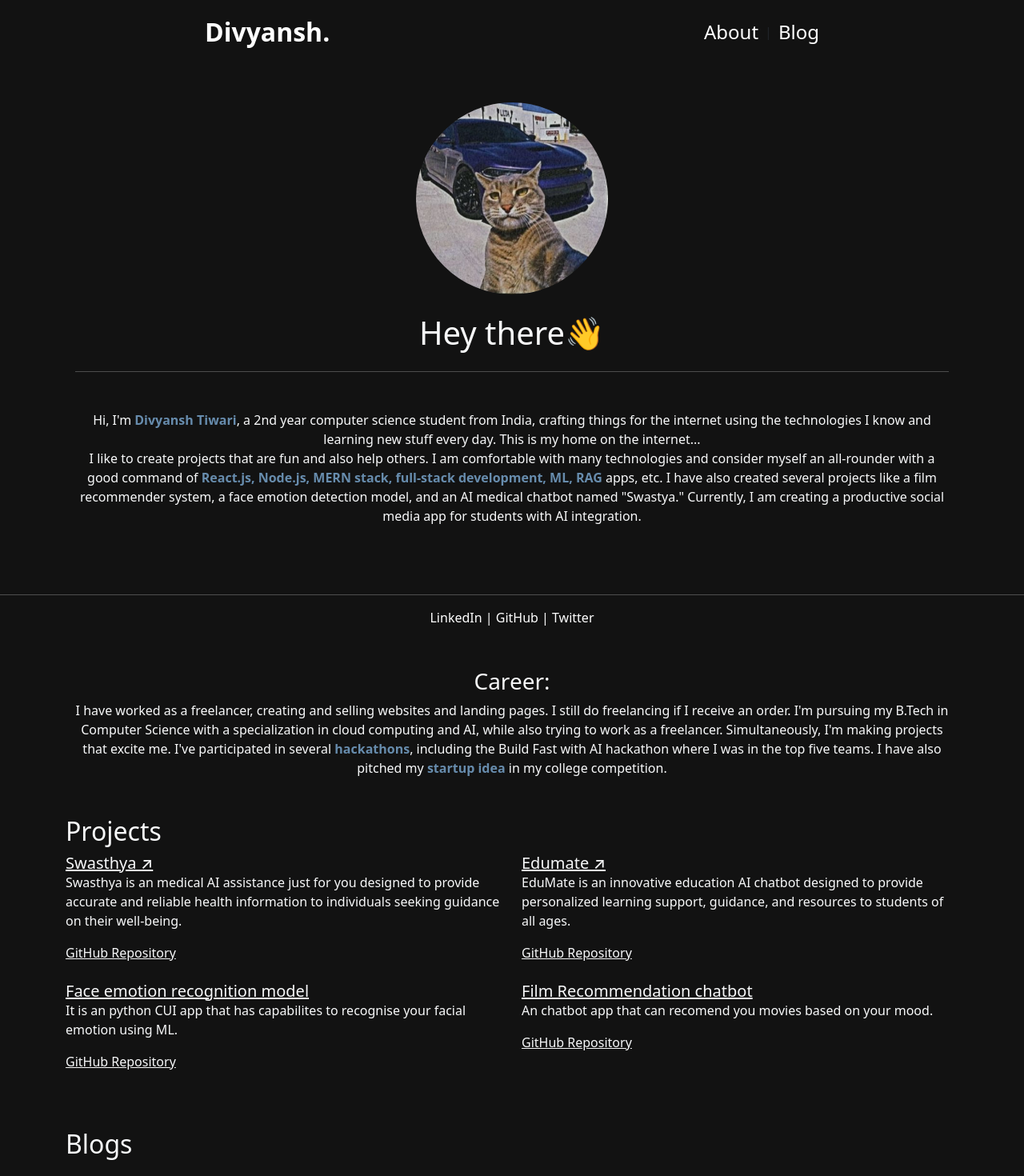
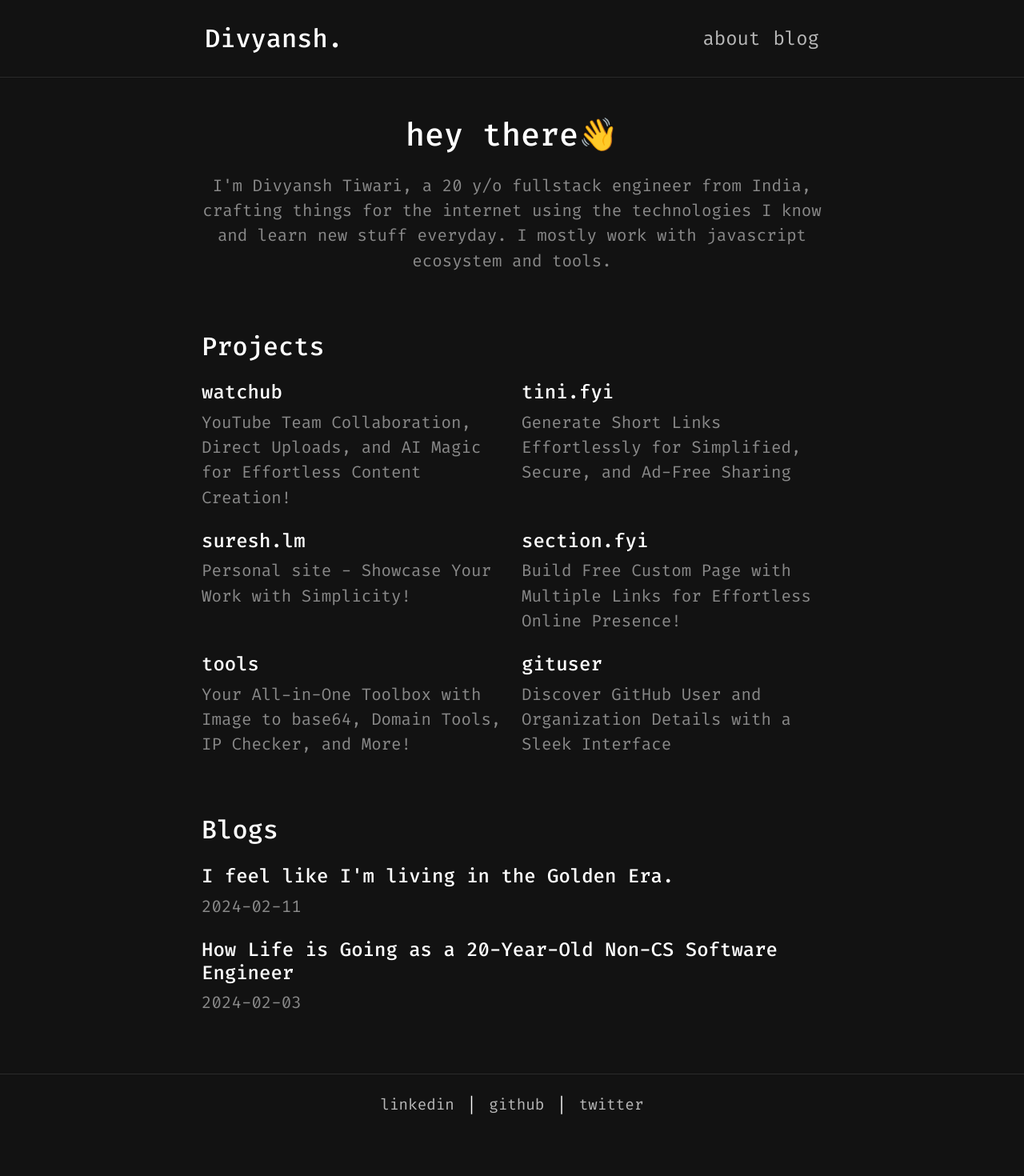
Before and after one commit to DivyanshTiwari20/site, a React (Vite) app: page / in a window 1280 px wide. Shown: the top 1470 px of the page at 80% size. After the commit the page ends 1419 px from the top, so only its background shows below. Built offline with nearby package versions, Linux system fonts and the light colour scheme.

Commit message:
fixed issues of home.jsx

```diff
--- a/src/components/Footer.jsx
+++ b/src/components/Footer.jsx
@@ -1,17 +1,40 @@
 import React from 'react';
 import { Container } from 'react-bootstrap';
 
+/**
+ * Footer Component
+ * - Provides social links
+ * - Sticks to bottom of the page
+ * - Maintains consistent styling with header
+ */
 function Footer() {
   return (
-    <footer className="footer mt-auto py-3">
-      <hr />
-      <Container className="d-flex justify-content-center align-items-center footer-content">
+    <footer className="footer">
+      <Container className="footer-container">
         <div className="social-links">
-          <a href="https://www.linkedin.com/in/divyansh-tiwari-47b2082aa/" target="_blank" rel="noopener noreferrer">LinkedIn</a>
-          <span> | </span>
-          <a href="https://github.com/DivyanshTiwari20" target="_blank" rel="noopener noreferrer">GitHub</a>
-          <span> | </span>
-          <a href="https://x.com/divyansh_ai" target="_blank" rel="noopener noreferrer">Twitter</a>
+          <a
+            href="https://www.linkedin.com/in/divyansh-tiwari-47b2082aa/"
+            target="_blank"
+            rel="noopener noreferrer"
+          >
+            linkedin
+          </a>
+          {' | '}
+          <a
+            href="https://github.com/DivyanshTiwari20"
+            target="_blank"
+            rel="noopener noreferrer"
+          >
+            github
+          </a>
+          {' | '}
+          <a
+            href="https://x.com/divyansh_ai"
+            target="_blank"
+            rel="noopener noreferrer"
+          >
+            twitter
+          </a>
         </div>
       </Container>
     </footer>
--- a/src/components/Header.jsx
+++ b/src/components/Header.jsx
@@ -1,34 +1,41 @@
 import React from 'react';
 import { Link, useLocation } from 'react-router-dom';
 
+/**
+ * Header Component
+ * - Provides navigation for the website
+ * - Sticks to top of the page
+ * - Shows active page state
+ * - Maintains minimal design with proper spacing
+ */
 function Header() {
+  // Get current location for active link styling
   const location = useLocation();
 
   return (
+    // Custom header with sticky positioning
     <header className="custom-header">
       <div className="header-container">
-        <Link to="/" className="header-brand">Divyansh.</Link>
+        {/* Website brand/logo */}
+        <Link to="/" className="header-brand">
+          Divyansh.
+        </Link>
+
+        {/* Navigation menu */}
         <nav className="header-nav">
           <Link
             to="/about"
             className={`header-link ${location.pathname === '/about' ? 'active' : ''}`}
           >
-            About
+            about
           </Link>
-          {' | '}
+          {' '} {/* Space between links */}
           <Link
             to="/blog"
             className={`header-link ${location.pathname === '/blog' ? 'active' : ''}`}
           >
-            Blog
+            blog
           </Link>
-          {/* {' | '}
-          <Link
-            to="/contact"
-            className={`header-link ${location.pathname === '/contact' ? 'active' : ''}`}
-          >
-            Contact
-          </Link> */}
         </nav>
       </div>
     </header>
--- a/src/components/Home.jsx
+++ b/src/components/Home.jsx
@@ -1,57 +1,84 @@
 import React from "react";
 import ProjectList from "./ProjectList";
 import BlogList from "./BlogList";
-import { HashLink as Link } from "react-router-hash-link";
+
+const Project = ({ title, description, link }) => (
+  <div className="mb-4">
+    <a href={link} className="text-white text-decoration-none">
+      <h4>{title}</h4>
+      <p className="text-white-50">{description}</p>
+    </a>
+  </div>
+);
 
 function Home() {
+  const projects = [
+    {
+      title: "watchub",
+      description: "YouTube Team Collaboration, Direct Uploads, and AI Magic for Effortless Content Creation!"
+    },
+    {
+      title: "tini.fyi",
+      description: "Generate Short Links Effortlessly for Simplified, Secure, and Ad-Free Sharing"
+    },
+    {
+      title: "suresh.lm",
+      description: "Personal site - Showcase Your Work with Simplicity!"
+    },
+    {
+      title: "section.fyi",
+      description: "Build Free Custom Page with Multiple Links for Effortless Online Presence!"
+    },
+    {
+      title: "tools",
+      description: "Your All-in-One Toolbox with Image to base64, Domain Tools, IP Checker, and More!"
+    },
+    {
+      title: "gituser",
+      description: "Discover GitHub User and Organization Details with a Sleek Interface"
+    }
+  ];
+
   return (
-    <div className="container text-light">
-      <section className="container my-5 text-center">
-        <img
-          src="/cat.jpg"
-          alt="Profile"
-          style={{ borderRadius: "50%", height: "15rem" }}
-        />
-        <h1 className="my-4">Hey there👋</h1>
-        <hr />
-        <p className="my-5">
-          Hi, I'm <strong>Divyansh Tiwari</strong>, a 2nd year computer science
-          student from India, crafting things for the internet using the
-          technologies I know and learning new stuff every day. This is my home on the
-          internet...
-          <br />
-          I like to create projects that are fun and also help others. I am
-          comfortable with many technologies and consider myself an all-rounder with a good command of
-          <strong> React.js, Node.js, MERN stack, full-stack development, ML,
-          RAG </strong> apps, etc. I have also created several projects like a film recommender
-          system, a face emotion detection model, and an AI medical chatbot named
-          "Swastya." Currently, I am creating a productive social media app for
-          students with AI integration.
+    <div className="container d-flex flex-column align-items-center" style={{ maxWidth: "800px" }}>
+      <section className="text-center my-5">
+        <h1 className="mb-4">hey there👋</h1>
+        <p className="mb-4">
+          I'm Divyansh Tiwari, a 20 y/o fullstack engineer from India, crafting things for the
+          internet using the technologies I know and learn new stuff everyday. I mostly work with
+          javascript ecosystem and tools.
         </p>
-        <br />
-        <h3>Languages:</h3>
-        <p>
-          I mainly work with <strong>Python, JavaScript, and C</strong> as my coding languages.
-          Meanwhile, I am comfortable with other technologies as well.
-        </p>
-        <br />
-        <h3>Career:</h3>
-        <p>
-          I have worked as a freelancer, creating and selling websites and landing
-          pages. I still do freelancing if I receive an order. I'm pursuing my B.Tech
-          in Computer Science with a specialization in cloud computing and AI,
-          while also trying to work as a freelancer. Simultaneously, I'm making projects that
-          excite me. I've participated in several <strong>hackathons</strong>, including the Build Fast with AI hackathon where I was in the top five teams.
-          I have also pitched my <strong>startup idea</strong> in my college competition.
-        </p>
+        {/* <p className="mb-5">
+          Presently I'm working at <a href="#" className="text-decoration-none">Maxim AI</a> building framework for testing and monitoring AI
+          applications.
+        </p> */}
       </section>
-      <section className="my-5">
-        <h2>Projects</h2>
-        <ProjectList />
+
+      <section className="w-100 mb-5">
+        <h2 className="mb-4">Projects</h2>
+        <div className="row">
+          {projects.map((project, index) => (
+            <div key={index} className="col-md-6">
+              <Project {...project} />
+            </div>
+          ))}
+        </div>
       </section>
-      <section className="my-5">
-        <h2>Blogs</h2>
-        <BlogList />
+
+      <section className="w-100 mb-5">
+        <h2 className="mb-4">Blogs</h2>
+        <div className="mb-4">
+          <a href="#" className="text-white text-decoration-none">
+            <h4>I feel like I'm living in the Golden Era.</h4>
+            <p className="text-white-50">2024-02-11</p>
+          </a>
+        </div>
+        <div className="mb-4">
+          <a href="#" className="text-white text-decoration-none">
+            <h4>How Life is Going as a 20-Year-Old Non-CS Software Engineer</h4>
+            <p className="text-white-50">2024-02-03</p>
+          </a>
+        </div>
       </section>
     </div>
   );
--- a/src/styles/App.css
+++ b/src/styles/App.css
@@ -1,261 +1,187 @@
-/* Importing Google Fonts */
+/* Import Fira Code font for entire website */
 @import url('https://fonts.googleapis.com/css2?family=Fira+Code:wght@300;400;500;600;700&display=swap');
 
-/* Global Styles */
-html, body {
-  height: 100%; /* Ensure full height for body */
-  margin: 0; /* Remove default margin */
+/* Reset and ensure dark background */
+html, body, #root {
   background-color: #121212 !important;
+  margin: 0;
+  padding: 0;
 }
 
-body {
+/* Global font settings */
+* {
   font-family: 'Fira Code', monospace;
-  background-color: #121212;
-  color: #ffffff;
-  font-size: 1.3rem;
-  display: flex;
-  flex-direction: column; /* Use flexbox for layout */
 }
 
-/* blog */
-
-
-/* Main container for flexbox layout */
-.app-container {
-  flex: 1; /* Allow main content to grow */
-}
-
-/* Navbar Styles */
-.custom-navbar {
-  background-color: #121212; /* Set the desired background color */
-}
-
-.navbar-brand {
-  font-size: 2rem; /* Adjust the size as needed */
-}
-
-.nav-link {
-  font-size: 1.5rem; /* Adjust the size as needed */
-}
-
-/* Optional: Add styles for sticky effect */
-.navbar.sticky {
-  box-shadow: 0 4px 2px -2px gray; /* Add shadow when sticky */
-}
-
-/* Image Styles */
-.img {
-  border-radius: 50%;
-}
-
-/* Container Styles */
-.container {
-  max-width: 800px;
-  margin: 0 auto;
-}
-
-/* Typography Styles */
-b, strong {
-  font-weight: bolder;
-  color: #678cad;
-}
-
-h1, h2, h3, h4, h5, h6 {
+/* Base font sizes for different elements */
+body {
+  font-size: 1.3rem;
+  line-height: 1.6;
+  min-height: 100vh;
+  display: flex;
+  flex-direction: column;
+  background-color: #121212;
   color: #ffffff;
 }
 
-/* Link Styles */
-a {
-  color: #58a6ff;
+/* Ensure dark background for app container */
+#root,
+.app-container,
+main,
+.container {
+  background-color: #121212;
+  color: #ffffff;
+}
+
+/* Header specific styles */
+.custom-header {
+  position: sticky;
+  top: 0;
+  z-index: 1000;
+  background-color: #121212;
+  padding: 1.5rem 0;
+  border-bottom: 1px solid rgba(255, 255, 255, 0.1);
+}
+
+/* Container for header content */
+.header-container {
+  max-width: 800px;
+  margin: 0 auto;
+  padding: 0 1rem;
+  display: flex;
+  justify-content: space-between;
+  align-items: center;
+  background-color: #121212;
+}
+
+/* Brand/logo styling */
+.header-brand {
+  color: #ffffff;
+  text-decoration: none;
+  font-size: 2rem;
+  font-weight: 500;
+}
+
+.header-brand:hover {
+  color: #ffffff;
   text-decoration: none;
 }
 
-a:hover {
-  text-decoration: underline;
+/* Navigation section */
+.header-nav {
+  display: flex;
+  gap: 1rem;
+  align-items: center;
+  font-size: 1.5rem;
 }
 
-/* Card Styles */
-.card {
-  background-color: #2a2a2a;
-  border: 1px solid #333;
-  border-radius: 8px;
-  padding: 1rem;
-  margin-bottom: 1rem;
+/* Navigation links */
+.header-link {
+  color: #ffffff;
+  text-decoration: none;
+  opacity: 0.7;
+  transition: opacity 0.2s ease;
 }
 
-/* Badge Styles */
-.badge {
-  background-color: #58a6ff;
+.header-link:hover,
+.header-link.active {
   color: #ffffff;
-  padding: .25rem .5rem;
-  border-radius:9999px;
-  font-size:.75rem;
+  opacity: 1;
+  text-decoration: none;
 }
 
-/* Header Styles */
-.header {
-    display: flex;
-    width:800px;
-    justify-content: space-between;
-    flex-direction: column;
-    align-items:center;
-    padding:20px;
+/* Content font sizes and colors */
+.container {
+  background-color: #121212;
 }
 
-.title {
-    font-size:24px;
-    font-weight:bold;
+.container h1 {
+  font-size: 2.5rem;
+  color: #ffffff;
 }
 
-/* Navigation Styles */
-.nav {
-    display:flex; /* Ensure nav is displayed as flex for horizontal alignment */
+.container p {
+  font-size: 1.3rem;
+  color: rgba(255, 255, 255, 0.5) !important;
 }
 
-.nav-links {
-    list-style-type:none;
-    padding:0;
+/* Footer styles */
+.footer {
+  flex-shrink: 0;
+  background-color: #121212;
+  padding: 1.5rem 0;
+  margin-top: auto;
+  border-top: 1px solid rgba(255, 255, 255, 0.1);
 }
 
-.nav-links li {
-    margin-left:auto; /* Align links to the right side */
-    margin-right:auto; /* Center the links if needed */
+.footer .container {
+  display: flex;
+  justify-content: center;
+  align-items: center;
+  background-color: #121212;
 }
 
-.link {
-    color:#ffffff;
-    text-decoration:none;
-    font-size:16px;
-}
-
-/* Content Styles */
-.content {
-    text-align:center;
-    margin-top:20px;
-}
-
-.content h1 {
-    font-size:36px;
-    margin-bottom:10px;
-}
-
-.content p {
-    font-size:18px;
-    line-height:1.6; /* Ensure good line spacing for readability */
-}
-
-/* Social Icons Styles */
-.social-icons a {
-    margin:0 8px;
-    filter:invert(100%);
-}
-
-/* Footer Styles */
-/* Body and Container Setup */
-body {
-  min-height: 100vh;
+.social-links {
+  font-size: 1.2rem;
   display: flex;
-  flex-direction: column;
-}
-
-.app-container {
-  flex: 1 0 auto;
-}
-
-/* Footer Styles */
-.footer {
-  flex-shrink: 0;
-  position: sticky;
-  bottom: 0;
-  background-color: #121212;
-  color: #ffffff;
-  width: 100%;
+  gap: 1rem;
+  align-items: center;
 }
 
 .social-links a {
   color: #ffffff;
   text-decoration: none;
+  opacity: 0.7;
+  transition: opacity 0.2s ease;
 }
 
 .social-links a:hover {
-  text-decoration: none;
-}
-/* Responsive Adjustments */
-
-/* Header Styles */
-.custom-header {
-  background-color: #121212;
-  position: sticky;
-  top: 0;
-  width: 100%;
-  z-index: 1000;
-  padding: 1rem 0;
-}
-
-.header-container {
-  max-width: 800px;
-  margin: 0 auto;
-  display: flex;
-  justify-content: space-between;
-  align-items: center;
-  padding: 0 1rem;
-}
-
-.header-brand {
-  color: #ffffff;
-  text-decoration: none;
-  font-size: 2rem;
-  font-weight: bold;
-}
-
-.header-brand:hover {
+  opacity: 1;
   text-decoration: none;
   color: #ffffff;
 }
 
-.header-nav {
-  display: flex;
-  align-items: center;
-  gap: 0.5rem;
+.social-links span {
+  color: #ffffff;
+  opacity: 0.7;
 }
 
-.header-link {
-  color: #ffffff;
-  text-decoration: none;
-  font-size: 1.5rem;
+/* Additional dark theme fixes */
+section,
+article,
+aside,
+div {
+  background-color: #121212;
 }
 
-.header-link:hover {
-  color: #ffffff;
-  text-decoration: none;
-}
-
-.header-link.active {
-  color: #ffffff;
-}
-
-/* Mobile Styles */
+/* Responsive adjustments */
 @media (max-width: 768px) {
-  .header-container {
-    width: 100%;
-    padding: 0 1rem;
-  }
-
   .header-brand {
     font-size: 1.5rem;
   }
 
-  .header-link {
+  .header-nav {
     font-size: 1.2rem;
   }
+
+  .header-container {
+    padding: 0 1rem;
+  }
+
+  .container h1 {
+    font-size: 2rem;
+  }
+
+  .container p {
+    font-size: 1.1rem;
+  }
+
+  .social-links {
+    font-size: 1rem;
+    gap: 0.5rem;
+  }
+
+  .footer {
+    padding: 1rem 0;
+  }
 }
-
-/* Hide Scrollbars for All Browsers */
-*:root::-webkit-scrollbar {
-    display:none; /* Chrome, Safari, and Opera */
-}
-
-*:root {
-    -ms-overflow-style:none; /* IE and Edge */
-    scrollbar-width:none; /* Firefox */
-}
```
